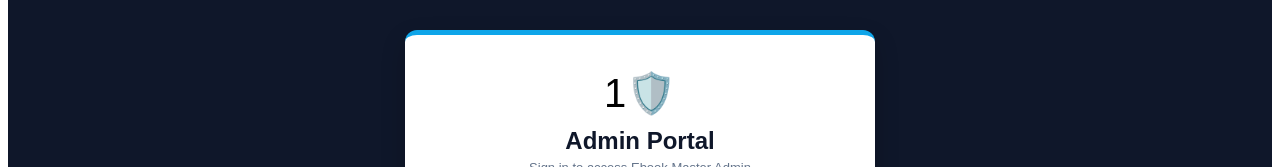
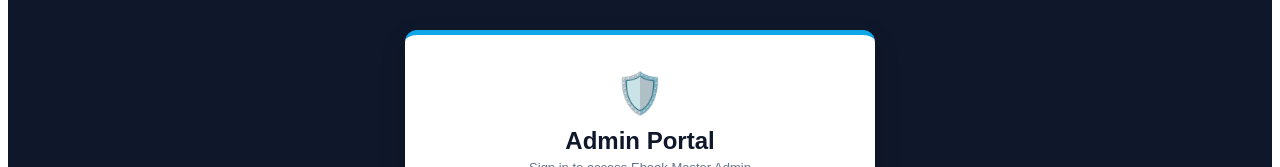
Before and after one commit to mny19708-create/library-SPD4, a Vue app in the folder frontend/: page /admin/login in a window 1280 px wide. Shown: the part 157-324 px from the top of the page. Built offline with nearby package versions, Linux system fonts and the light colour scheme; a web font is replaced by a local one.

Commit message:
Update AdminLogin.vue

```diff
--- a/frontend/src/views/AdminLogin.vue
+++ b/frontend/src/views/AdminLogin.vue
@@ -2,7 +2,7 @@
   <div class="admin-login-container">
     <div class="login-card">
       <div class="login-header">
-        <div class="logo-icon">1🛡️</div>
+        <div class="logo-icon">🛡️</div>
         <h2>Admin Portal</h2>
         <p>Sign in to access Ebook Master Admin</p>
       </div>
```
